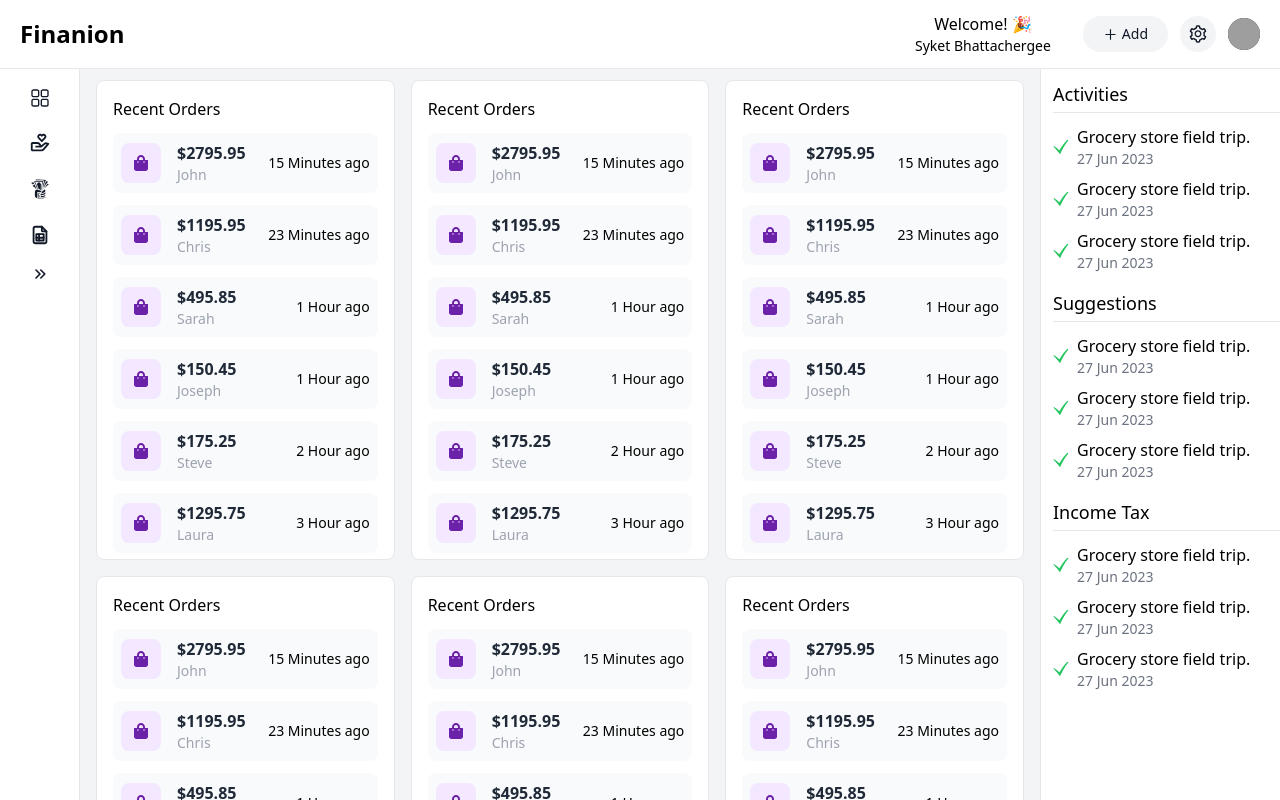
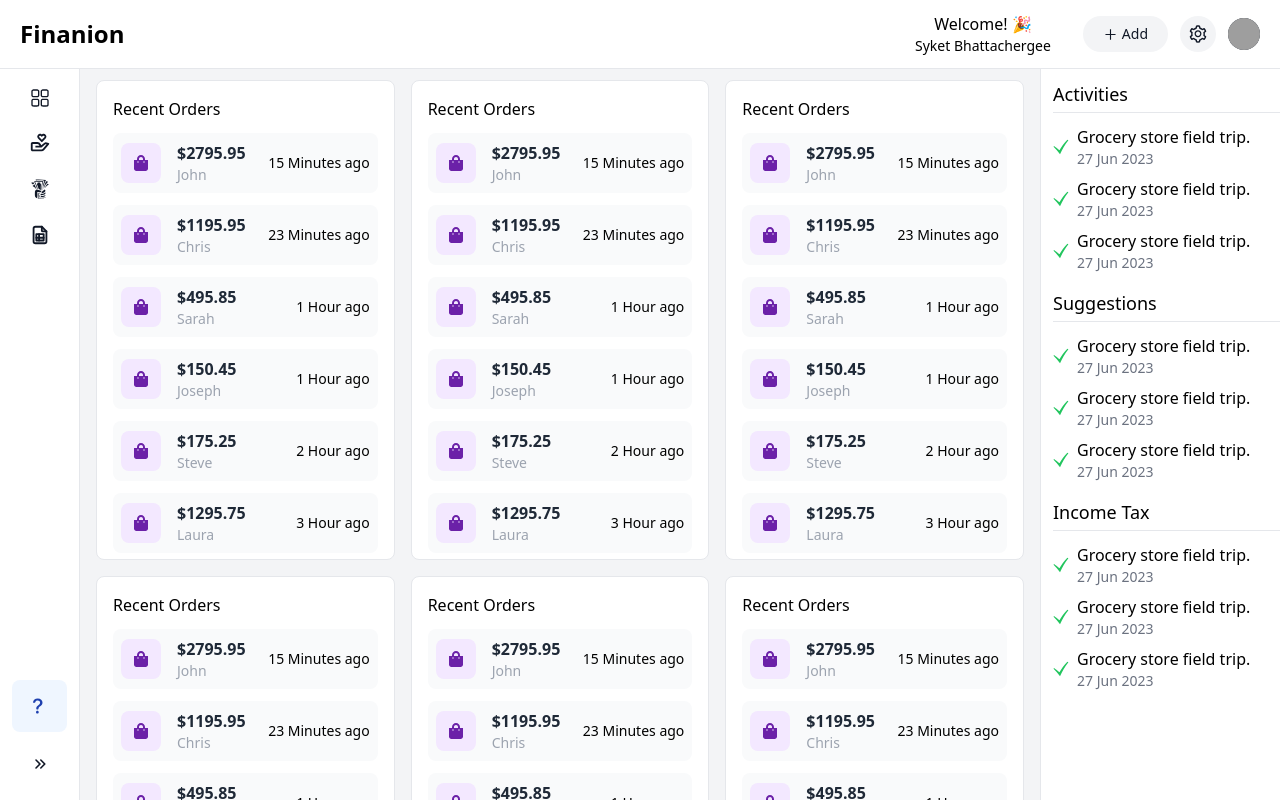
Before and after one commit to syket-git/dashboard-design, a Next.js app: page / in a window 1280 px wide. Built offline with nearby package versions, Linux system fonts and the light colour scheme; grey boxes are pictures that could not be loaded.

Commit message:
sidebar design completed

```diff
--- a/components/Sidebar/LeftSidebar.jsx
+++ b/components/Sidebar/LeftSidebar.jsx
@@ -1,8 +1,7 @@
 import Link from 'next/link';
-import { useState } from 'react';
-import { RxSketchLogo } from 'react-icons/rx';
 import { HiChevronDoubleLeft } from 'react-icons/hi';
 import { sidebarData } from '../../data/data';
+import { BsQuestionLg } from 'react-icons/bs';
 
 const LeftSidebar = ({ collapse, setCollapse }) => {
   const SideBarName = ({ name }) => {
@@ -14,10 +13,10 @@ const LeftSidebar = ({ collapse, setCollapse }) => {
       id="logo-sidebar"
       className={`fixed top-0 left-0 z-40 ${
         collapse ? 'w-64 translate-x-0' : 'w-20'
-      } h-screen pt-20 transition-transform -translate-x-full bg-white border-r border-gray-200 sm:translate-x-0 dark:bg-gray-800 dark:border-gray-700`}
+      } h-screen pt-20 transition-transform -translate-x-full bg-white border-r border-gray-200  sm:translate-x-0 dark:bg-gray-800 dark:border-gray-700`}
       aria-label="Sidebar"
     >
-      <div className="h-full px-3 pb-4 overflow-y-auto bg-white dark:bg-gray-800">
+      <div className="h-full relative px-3 pb-4 overflow-y-auto bg-white dark:bg-gray-800">
         <div className="sm:hidden block mb-2 text-center">
           <h4 className="text-base font-medium">Welcome! 🎉</h4>
           <p className="text-sm font-medium">Syket Bhattachergee</p>
@@ -36,7 +35,39 @@ const LeftSidebar = ({ collapse, setCollapse }) => {
             </li>
           ))}
         </ul>
-        <div className="">
+        <div className="absolute bottom-4 right-0 left-0 mx-3 flex flex-col space-y-3">
+          <div
+            id="dropdown-cta"
+            className="p-4 mt-6 rounded-lg bg-blue-50 dark:bg-blue-900"
+            role="alert"
+          >
+            {collapse ? (
+              <div>
+                <h4 className="text-lg text-center font-semibold text-blue-800 dark:text-blue-400">
+                  Need Help?
+                </h4>
+                <p className="mb-3 font-medium text-base text-center text-blue-800 dark:text-blue-400">
+                  Contact us
+                </p>
+
+                <a
+                  className="text-sm block text-center text-blue-800 underline font-medium hover:text-blue-900 dark:text-blue-400 dark:hover:text-blue-300"
+                  href="#"
+                >
+                  click here
+                </a>
+              </div>
+            ) : (
+              <div>
+                <Link href="/">
+                  <BsQuestionLg
+                    size={20}
+                    className="text-blue-800 dark:text-blue-400"
+                  />
+                </Link>
+              </div>
+            )}
+          </div>
           <button
             className="flex justify-center w-full py-3 text-gray-900 rounded-lg dark:text-white hover:bg-gray-100 dark:hover:bg-gray-700"
             onClick={() => setCollapse(!collapse)}
@@ -53,20 +84,4 @@ const LeftSidebar = ({ collapse, setCollapse }) => {
   );
 };
 
-{
-  /* <div id="dropdown-cta" className="p-4 mt-6 rounded-lg bg-blue-50 dark:bg-blue-900" role="alert">
-         <div className="flex items-center mb-3">
-            <span className="bg-orange-100 text-orange-800 text-sm font-semibold mr-2 px-2.5 py-0.5 rounded dark:bg-orange-200 dark:text-orange-900">Beta</span>
-            <button type="button" className="ml-auto -mx-1.5 -my-1.5 bg-blue-50 text-blue-900 rounded-lg focus:ring-2 focus:ring-blue-400 p-1 hover:bg-blue-200 inline-flex h-6 w-6 dark:bg-blue-900 dark:text-blue-400 dark:hover:bg-blue-800" data-dismiss-target="#dropdown-cta" aria-label="Close">
-                  <span className="sr-only">Close</span>
-                  <svg aria-hidden="true" className="w-4 h-4" fill="currentColor" viewBox="0 0 20 20" xmlns="http://www.w3.org/2000/svg"><path fill-rule="evenodd" d="M4.293 4.293a1 1 0 011.414 0L10 8.586l4.293-4.293a1 1 0 111.414 1.414L11.414 10l4.293 4.293a1 1 0 01-1.414 1.414L10 11.414l-4.293 4.293a1 1 0 01-1.414-1.414L8.586 10 4.293 5.707a1 1 0 010-1.414z" clip-rule="evenodd"></path></svg>
-            </button>
-         </div>
-         <p className="mb-3 text-sm text-blue-800 dark:text-blue-400">
-            Preview the new Flowbite dashboard navigation! You can turn the new navigation off for a limited time in your profile.
-         </p>
-         <a className="text-sm text-blue-800 underline font-medium hover:text-blue-900 dark:text-blue-400 dark:hover:text-blue-300" href="#">Turn new navigation off</a>
-      </div> */
-}
-
 export default LeftSidebar;
```
